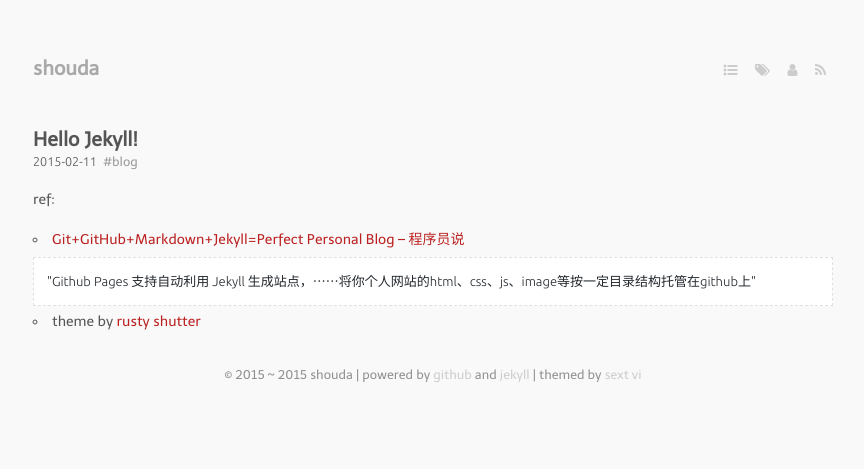
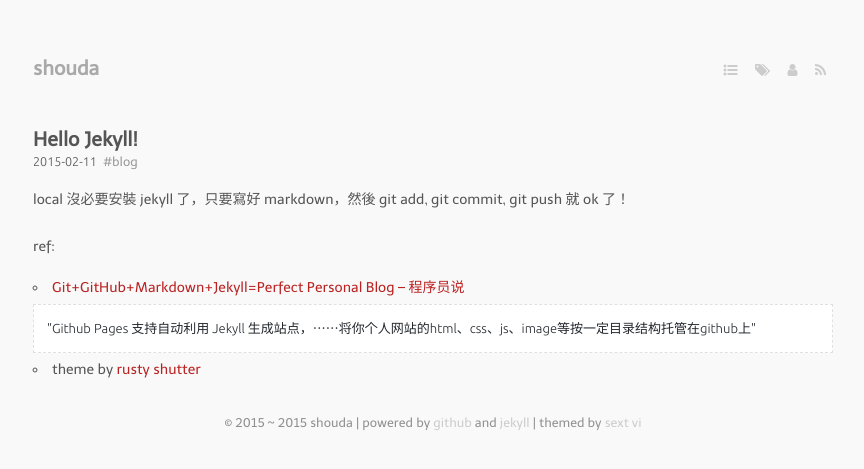
Before and after one commit to shouda/shouda.github.io, a Jekyll site: the page built from _posts/2015-02-11-hello-Jekyll.markdown, in a window 1280 px wide. Shown: the top 469 px of the page, without its empty margins (207-1071 px from the left). Built offline with Jekyll 4.4.1, drawn with Linux system fonts in a browser that asks for light colours; nearby versions of some CDN libraries; Markdown is read by kramdown in place of the engine named in the settings.

Commit message:
update content

```diff
--- a/_posts/2015-02-11-hello-Jekyll.markdown
+++ b/_posts/2015-02-11-hello-Jekyll.markdown
@@ -5,6 +5,8 @@ tags:
     - blog
 
 ---
+
+local 沒必要安裝 jekyll 了，只要寫好 markdown，然後 git add, git commit, git push 就 ok 了！
 
 ref:
 
```
